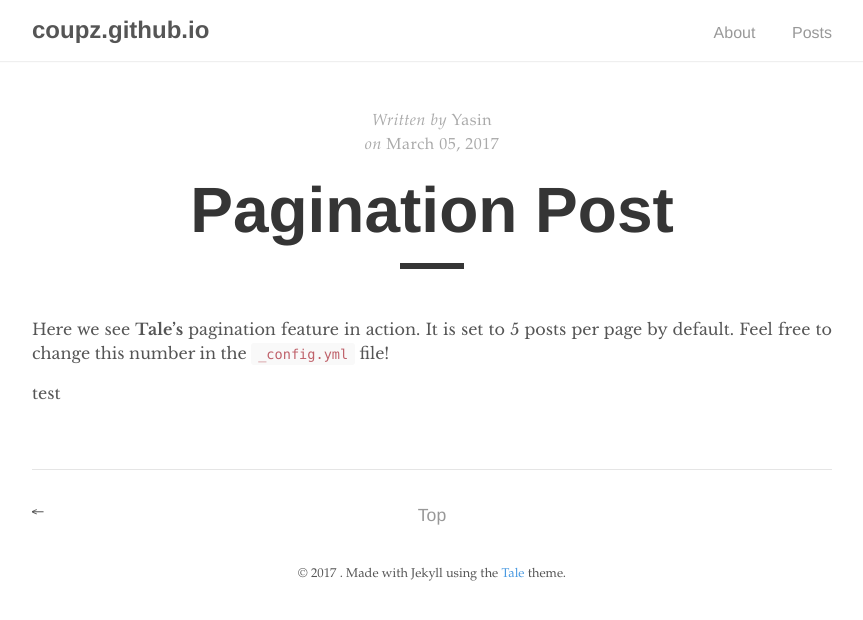
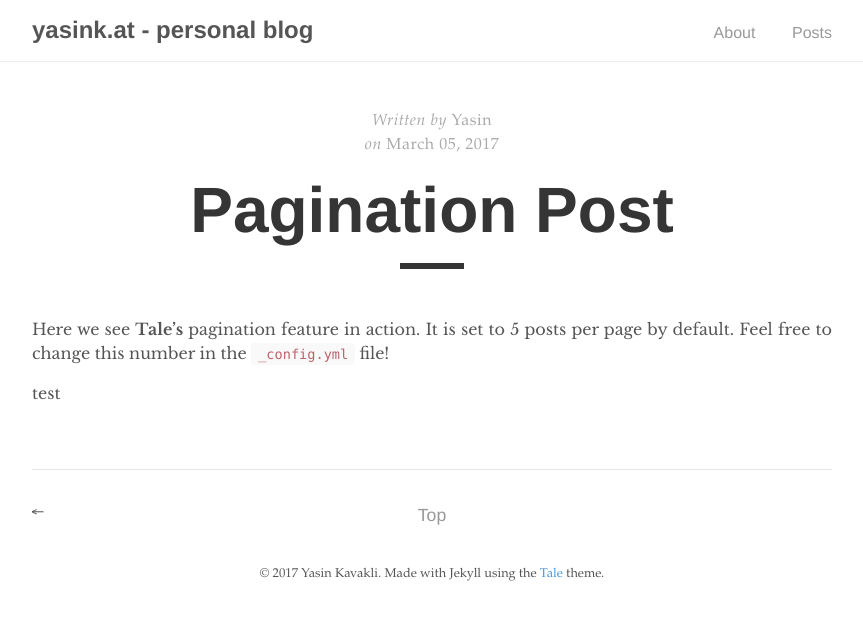
Before and after one commit to Coupz/coupz.github.io, a Jekyll site: the page built from _posts/2017-03-05-pagination-post.md, in a window 1280 px wide. Shown: the top 620 px of the page, without its empty margins (208-1071 px from the left). Built offline with Jekyll 4.4.1, drawn with Linux system fonts in a browser that asks for light colours.

Commit message:
edited config.yml

```diff
--- a/_config.yml
+++ b/_config.yml
@@ -1 +1,31 @@
-theme: jekyll-theme-cayman
+# Permalinks
+permalink:      /:year-:month-:day/:title
+
+# Setup
+title:          yasink.at - personal blog
+paginate:       5
+baseurl:        "http://yasink.at"
+url:            "http://yasink.at"
+
+# Assets
+sass:
+  sass_dir:     _sass
+  style:        :compressed
+
+# Build settings
+markdown:       kramdown
+
+# About
+author:
+  name:         Yasin Kavakli
+  url:          http://yasink.at
+  email:        hello@yasink.at
+
+# Custom vars
+version:        3.4.1
+github:
+  repo:         https://github.com/chesterhow/tale
+
+# Gems
+gems:
+  - jekyll-paginate
```
